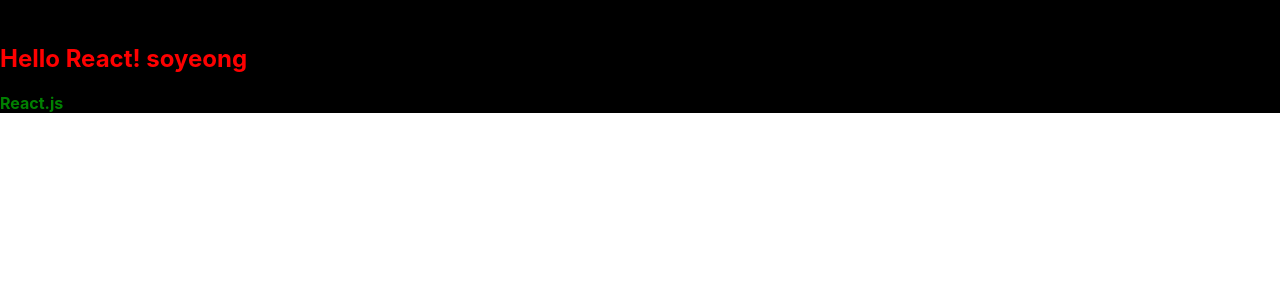
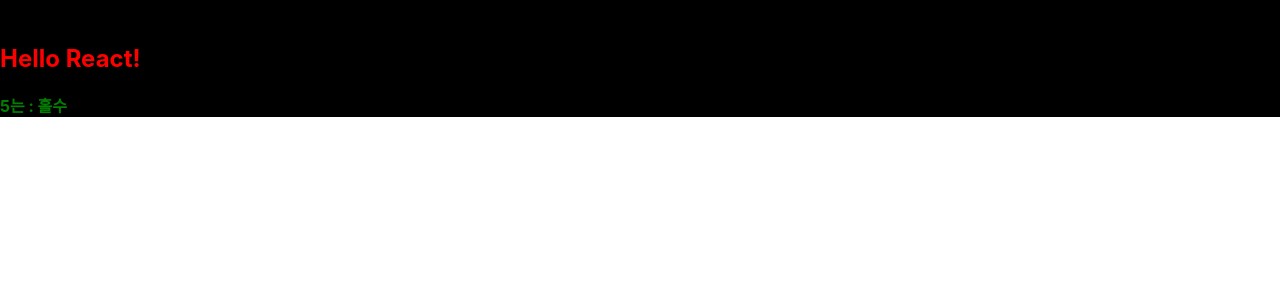
Before and after one commit to ddo0ii/inflearn_react, a React (Create React App) app in the folder 5_2/reactexam1/: page / in a window 1280 px wide. Shown: the top 300 px of the page. Built offline with nearby package versions, Linux system fonts and the light colour scheme.

Commit message:
jx 문법

```diff
--- a/5_2/reactexam1/src/App.js
+++ b/5_2/reactexam1/src/App.js
@@ -13,15 +13,19 @@
       color: "red"
     },
     bold_text: {
-     color: "green"
+      color: "green"
     }
-  }
+  };
+
+  const number = 5;
 
   return (
     <div style={style.App}>
       <MyHeader />
-      <h2 style={style.h2}>Hello React! {name}</h2>
-      <b style={style.bold_text} id="bold_text">React.js</b>
+      <h2 style={style.h2}>Hello React!</h2>
+      <b style={style.bold_text} id="bold_text">
+        {number}는 : {number % 2 === 0 ? "짝수" : "홀수"}
+      </b>
     </div>
   );
 }
```
